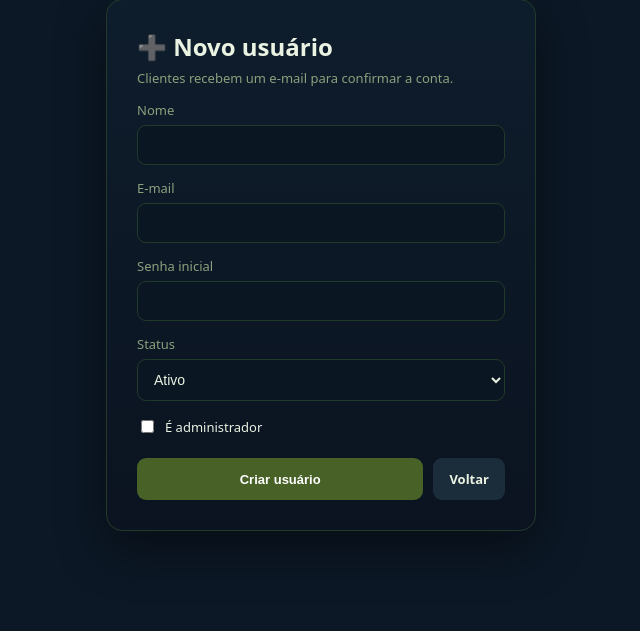
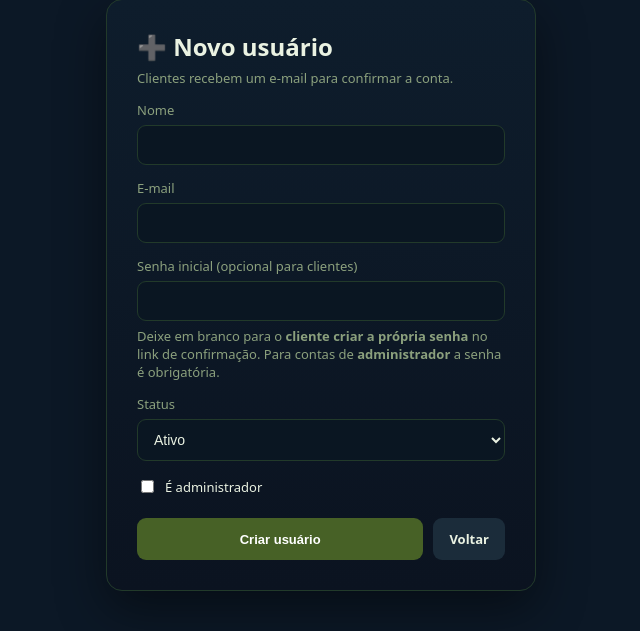
Before and after one commit to AGRIVIA/agrivia-auth, a FastAPI app: page /admin/usuarios/novo in a window 1280 px wide. Shown: the part 150-781 px from the top of the page, without its empty margins (319-959 px from the left). Before the commit the page ends 686 px from the top, so only its background shows below. Run offline with FastAPI, Linux system fonts and the light colour scheme; the visitor is signed in with stand-in values (Sample User, id 1).

Commit message:
Senha definida pelo usuario

```diff
--- a/admin/templates/criar_usuario.html
+++ b/admin/templates/criar_usuario.html
@@ -19,8 +19,12 @@
             <label>E-mail</label>
             <input name="email" type="email" required>
 
-            <label>Senha inicial</label>
-            <input name="senha" type="password" required>
+            <label>Senha inicial (opcional para clientes)</label>
+            <input name="senha" type="password">
+            <p class="hint" style="margin:6px 0 0;">
+                Deixe em branco para o <b>cliente criar a própria senha</b> no link de
+                confirmação. Para contas de <b>administrador</b> a senha é obrigatória.
+            </p>
 
             <label>Status</label>
             <select name="status">
--- a/main.py
+++ b/main.py
@@ -401,8 +401,8 @@ def confirmar_post(
     # Garante uma assinatura PENDENTE (o acesso fica bloqueado até pagar).
     assinatura_service.get_or_create_assinatura(db, user)
 
-    # Segue para a escolha do plano (mantém o token na URL).
-    return RedirectResponse(url=f"/assinar?token={token}", status_code=303)
+    # Segue para a criação da senha (mantém o token na URL).
+    return RedirectResponse(url=f"/definir-senha?token={token}", status_code=303)
 
 
 # ===============================================================
@@ -563,6 +563,151 @@ def cartao_post(
 
 
 # ===============================================================
+# SENHA DEFINIDA PELO PRÓPRIO USUÁRIO
+# ---------------------------------------------------------------
+# Dois fluxos, mesmo formulário:
+#  1) /definir-senha  -> passo do ONBOARDING (após aceitar os termos,
+#     antes de escolher o plano). MANTÉM o token vivo p/ continuar.
+#  2) /nova-senha     -> link avulso "esqueci a senha" gerado pelo
+#     painel admin. Ao concluir, LIMPA o token (link de uso único).
+# A senha nunca aparece em log; só o hash (bcrypt) vai pro banco.
+# ===============================================================
+_SENHA_MIN = 8
+
+
+def _pagina_senha(action, token, titulo, subtitulo, botao, erro=None):
+    erro_html = ""
+    if erro:
+        erro_html = ('<p style="background:rgba(192,57,43,0.15); border:1px solid #c0392b; color:#e7897d; '
+                     'padding:10px 12px; border-radius:8px; font-size:14px;">' + erro + '</p>')
+    inp = ("width:100%; padding:11px 12px; margin:4px 0 12px; border-radius:8px; border:1px solid #2b3a22; "
+           "background:#0c1826; color:#eaf2e2; font-size:14px; box-sizing:border-box;")
+    lbl = "font-size:13px; color:#8fa97a;"
+    return f"""<!doctype html>
+<html lang="pt-br"><head><meta charset="utf-8"><meta name="viewport" content="width=device-width, initial-scale=1">
+<title>{titulo} - AGRIVIA</title></head>
+<body style="font-family: Arial, sans-serif; background:#0c1826; color:#eaf2e2; margin:0; display:flex; min-height:100vh; align-items:center; justify-content:center; padding:20px;">
+  <div style="background:#0b1320; border:1px solid #476126; border-radius:14px; padding:36px; max-width:520px; width:100%;">
+    <h1 style="color:#7aa33f; font-size:22px; margin-top:0;">{titulo}</h1>
+    <p style="font-size:15px; line-height:1.5;">{subtitulo}</p>
+    {erro_html}
+    <form method="post" action="{action}">
+      <input type="hidden" name="token" value="{token}">
+      <label style="{lbl}">Nova senha (mínimo {_SENHA_MIN} caracteres)</label>
+      <input name="senha" type="password" required minlength="{_SENHA_MIN}" style="{inp}">
+      <label style="{lbl}">Repita a nova senha</label>
+      <input name="senha2" type="password" required minlength="{_SENHA_MIN}" style="{inp}">
+      <button type="submit" style="margin-top:14px; width:100%; background:#476126; color:#fff; border:none; border-radius:8px; padding:13px; font-size:15px; font-weight:bold; cursor:pointer;">{botao}</button>
+    </form>
+  </div>
+</body></html>"""
+
+
+def _validar_senhas(senha, senha2):
+    """Devolve a mensagem de erro (ou None se estiver tudo certo)."""
+    senha = (senha or "").strip()
+    senha2 = (senha2 or "").strip()
+    if len(senha) < _SENHA_MIN:
+        return f"A senha precisa ter pelo menos {_SENHA_MIN} caracteres."
+    if senha != senha2:
+        return "As duas senhas não são iguais. Digite a mesma senha nos dois campos."
+    return None
+
+
+# ---------- 1) Passo do ONBOARDING ----------
+@app.get("/definir-senha", response_class=HTMLResponse)
+def definir_senha_get(token: str, db: Session = Depends(get_db)):
+    user = _validar_token_onboarding(db, token)
+    if not user:
+        return HTMLResponse(_pagina_html("Link inválido", "Link inválido ou expirado. Fale com o suporte."), status_code=400)
+    return HTMLResponse(_pagina_senha(
+        "/definir-senha", token,
+        "Crie sua senha",
+        f"Conta: <b>{user.email}</b><br>Esta será a senha para entrar no AGRIVIA. "
+        "Se você já usa o sistema e quer manter a senha atual, basta digitá-la de novo.",
+        "Salvar senha e continuar",
+    ))
+
+
+@app.post("/definir-senha", response_class=HTMLResponse)
+def definir_senha_post(
+    token: str = Form(...),
+    senha: str = Form(...),
+    senha2: str = Form(...),
+    db: Session = Depends(get_db),
+):
+    user = _validar_token_onboarding(db, token)
+    if not user:
+        return HTMLResponse(_pagina_html("Link inválido", "Link inválido ou expirado. Fale com o suporte."), status_code=400)
+
+    erro = _validar_senhas(senha, senha2)
+    if erro:
+        return HTMLResponse(_pagina_senha(
+            "/definir-senha", token,
+            "Crie sua senha",
+            f"Conta: <b>{user.email}</b><br>Esta será a senha para entrar no AGRIVIA. "
+            "Se você já usa o sistema e quer manter a senha atual, basta digitá-la de novo.",
+            "Salvar senha e continuar",
+            erro=erro,
+        ), status_code=400)
+
+    user.senha_hash = hash_password(senha.strip())
+    user.atualizado_em = datetime.utcnow()
+    db.commit()
+
+    # Segue para a escolha do plano (MANTÉM o token vivo).
+    return RedirectResponse(url=f"/assinar?token={token}", status_code=303)
+
+
+# ---------- 2) Link avulso "ESQUECI A SENHA" (gerado pelo admin) ----------
+@app.get("/nova-senha", response_class=HTMLResponse)
+def nova_senha_get(token: str, db: Session = Depends(get_db)):
+    user = _validar_token_onboarding(db, token)
+    if not user:
+        return HTMLResponse(_pagina_html("Link inválido", "Link inválido ou expirado. Peça um novo ao suporte."), status_code=400)
+    return HTMLResponse(_pagina_senha(
+        "/nova-senha", token,
+        "Criar nova senha",
+        f"Conta: <b>{user.email}</b><br>Defina abaixo a sua nova senha de acesso ao AGRIVIA.",
+        "Salvar nova senha",
+    ))
+
+
+@app.post("/nova-senha", response_class=HTMLResponse)
+def nova_senha_post(
+    token: str = Form(...),
+    senha: str = Form(...),
+    senha2: str = Form(...),
+    db: Session = Depends(get_db),
+):
+    user = _validar_token_onboarding(db, token)
+    if not user:
+        return HTMLResponse(_pagina_html("Link inválido", "Link inválido ou expirado. Peça um novo ao suporte."), status_code=400)
+
+    erro = _validar_senhas(senha, senha2)
+    if erro:
+        return HTMLResponse(_pagina_senha(
+            "/nova-senha", token,
+            "Criar nova senha",
+            f"Conta: <b>{user.email}</b><br>Defina abaixo a sua nova senha de acesso ao AGRIVIA.",
+            "Salvar nova senha",
+            erro=erro,
+        ), status_code=400)
+
+    user.senha_hash = hash_password(senha.strip())
+    # Link de uso ÚNICO: depois de trocar a senha, o token morre.
+    user.token_confirmacao = None
+    user.token_expira = None
+    user.atualizado_em = datetime.utcnow()
+    db.commit()
+
+    return HTMLResponse(_pagina_html(
+        "Senha alterada! ✅",
+        "Sua nova senha foi salva. Já pode entrar no AGRIVIA com ela."
+    ))
+
+
+# ===============================================================
 # WEBHOOK ASAAS (mantém o status da assinatura sozinho)
 # ===============================================================
 @app.post("/webhooks/asaas")
```
Also changed, not shown: admin/admin_web.py (+70 -2 lines), admin/templates/usuarios.html (+6 -1 lines), email_service.py (+64 -0 lines).
